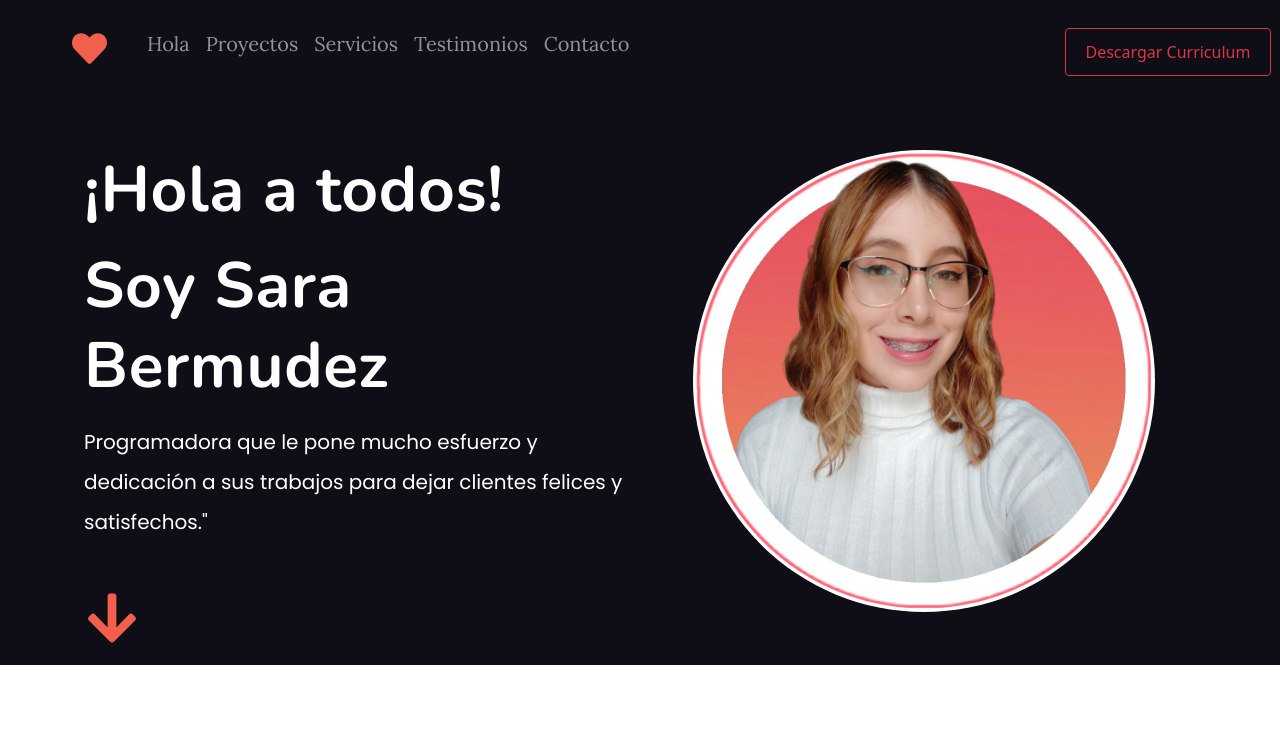
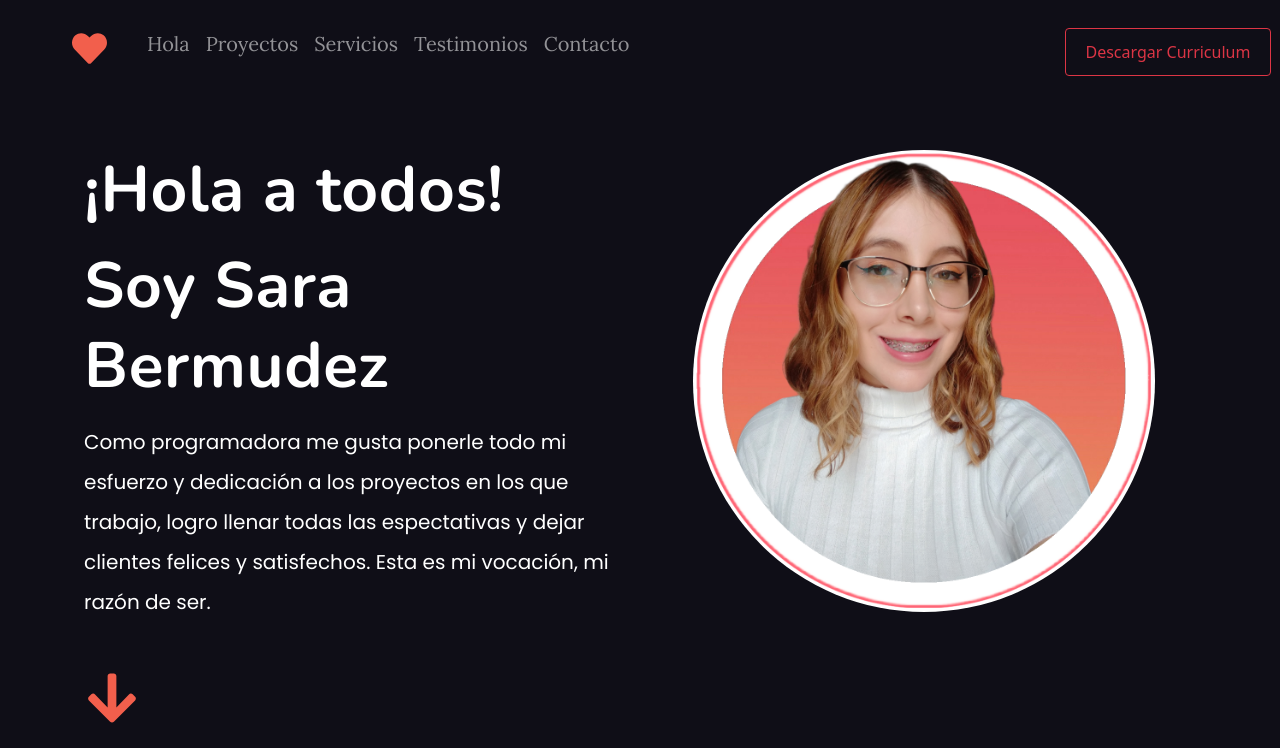
Before and after one commit to SaraBermudez4/MiPortafolio, a React app: page / in a window 1280 px wide. Shown: the top 748 px of the page. Built offline with nearby package versions, Linux system fonts and the light colour scheme; a web font is replaced by a local one; what webfontloader would draw is missing.

Commit message:
Cambio del header y correción de los botones del proyecto

```diff
--- a/src/components/Header.jsx
+++ b/src/components/Header.jsx
@@ -5,7 +5,7 @@ import 'bootstrap/dist/css/bootstrap.css';
 import { Col, Image } from 'react-bootstrap';
 
 import { Headline1, Headline4 } from '../styles/Headline'
-import {Row2, Container2} from '../styles/RowContainer'
+import { Row2, Container2 } from '../styles/RowContainer'
 
 import Img from '../images/perfil.png'
 
@@ -60,12 +60,12 @@ const Header = () => {
                         <StyledTitulo2><Headline4 name="¡Hola a todos!" /></StyledTitulo2>
                         <StyledTitulo1><Headline1 name="Soy Sara Bermudez" /></StyledTitulo1>
                         <StyledTitulo2><Headline4 name="Soy Sara Bermudez" /></StyledTitulo2>
-                        <p className="intento">Programadora que le pone mucho esfuerzo y dedicación a sus trabajos para dejar clientes felices y satisfechos." </p>
+                        <p className="intento">Como programadora me gusta ponerle todo mi esfuerzo y dedicación a los proyectos en los que trabajo, logro llenar todas las espectativas y dejar clientes felices y satisfechos. Esta es mi vocación, mi razón de ser. </p>
                         <a href="#projects" >
                             <StyledIcon icon={faArrowDown} />
                         </a>
                     </TextHeader>
-                    <Col xs={{ order: 1 }} md={{ order: 2 }} style = {{textAlign: "center"}}>
+                    <Col xs={{ order: 1 }} md={{ order: 2 }} style={{ textAlign: "center" }}>
                         <StyledImgPerfil src={Img} alt="Imagen de perfil" roundedCircle fluid />
                     </Col>
                 </Row2>
--- a/src/components/Proyect1.jsx
+++ b/src/components/Proyect1.jsx
@@ -123,7 +123,7 @@ class Proyect1 extends Component {
                                     </a>
                                 </Col>
                                 <Col xs={12} md={{ order: 2 }} xs={{ order: 1 }} style={{ marginBottom: "16px" }}>
-                                    <a href={this.state.linkRepositorio} target="_blank"></a><StyledButton2 variant="outline-danger">Ver codigo</StyledButton2>
+                                    <a href={this.state.linkRepositorio} target="_blank"><StyledButton2 variant="outline-danger">Ver codigo</StyledButton2></a>
                                 </Col>
                             </Row2>
                         </StyledDivI>
--- a/src/containers/Hero.jsx
+++ b/src/containers/Hero.jsx
@@ -5,11 +5,10 @@ const MainStyled = styled.div`
     //grid-template-columns: minmax(auto, 1024px);
     //justify-content: center;
     padding: 100px 72px 80px 72px;
-    height:665px;
+    height:100%;
     background-color: #0F0E17;
     @media (max-width: 768px) {
         padding: 100px 20px 24px 20px;
-        height:100%;
     }
 `;
 
```
